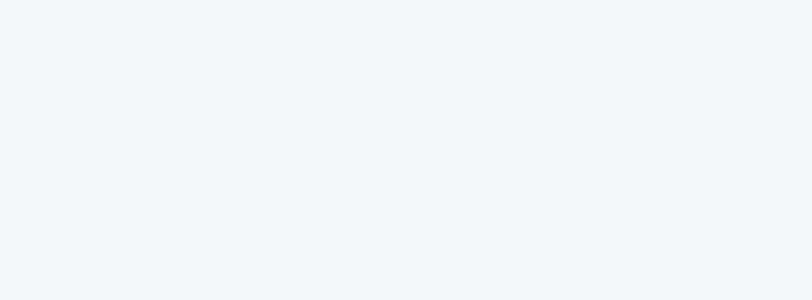
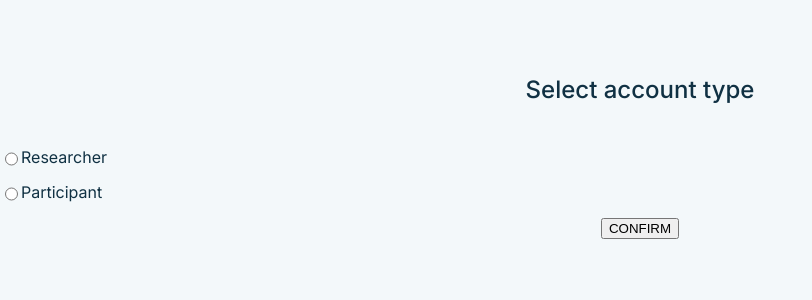
Before and after one commit to yuchenfany/research_match, a React (Create React App) app in the folder research-app/: page /type in a window 1280 px wide. Before the commit this address had no page. Shown: the top 300 px of the page, without its empty margins (0-812 px from the left). Built offline with nearby package versions, Linux system fonts and the light colour scheme.

Commit message:
set up split views for researcher and participant registration and home

```diff
--- a/research-app/src/App.js
+++ b/research-app/src/App.js
@@ -9,6 +9,7 @@ import Login from './components/Login';
 import Home from './components/Home';
 import Create from './components/Create';
 import Profile from './components/Profile';
+import Type from './components/Type';
 import Study from './components/Study';
 import Dashboard from './components/Dashboard';
 import AddStudy from './components/AddStudy';
@@ -30,6 +31,7 @@ function App() {
         <Route exact path="/study/:id" element={<Study study={study} setStudy={setStudy} user={user} setUser={setUser} />} />
         <Route exact path="/create" element={<Create user={user} setUser={setUser} />} />
         <Route exact path="/add-study" element={<AddStudy study={study} setStudy={setStudy} />} />
+        <Route exact path="/type" element={<Type user={user} setUser={setUser} />} />
         <Route exact path="/profile" element={<Profile user={user} setUser={setUser} />} />
         <Route exact path="/dashboard" element={<Dashboard user={user} />} />
       </Routes>
--- a/research-app/src/components/Create.js
+++ b/research-app/src/components/Create.js
@@ -60,7 +60,7 @@ function Create({ user, setUser }) {
     if (await userExists()) {
       setError({ message: 'Username is already taken' });
     } else {
-      navigate('/profile');
+      navigate('/type');
     }
   }
 
--- a/research-app/src/components/Profile.js
+++ b/research-app/src/components/Profile.js
@@ -115,6 +115,7 @@ function Profile({ user, setUser }) {
       phys: user.phys,
       psych: user.psych,
       med: user.med,
+      type: user.type,
     });
   };
 
@@ -133,6 +134,7 @@ function Profile({ user, setUser }) {
       phys: user.phys,
       psych: user.psych,
       med: user.med,
+      type: user.type,
     });
   };
 
@@ -151,6 +153,7 @@ function Profile({ user, setUser }) {
       phys: user.phys,
       psych: user.psych,
       med: user.med,
+      type: user.type,
     });
   };
 
@@ -169,6 +172,7 @@ function Profile({ user, setUser }) {
       phys: user.phys,
       psych: user.psych,
       med: user.med,
+      type: user.type,
     });
   };
 
@@ -187,6 +191,7 @@ function Profile({ user, setUser }) {
       phys: user.phys,
       psych: user.psych,
       med: user.med,
+      type: user.type,
     });
   };
 
@@ -205,6 +210,7 @@ function Profile({ user, setUser }) {
       phys: user.phys,
       psych: user.psych,
       med: user.med,
+      type: user.type,
     });
   };
 
@@ -225,6 +231,7 @@ function Profile({ user, setUser }) {
       phys: user.phys,
       psych: user.psych,
       med: user.med,
+      type: user.type,
     });
   };
 
@@ -245,6 +252,7 @@ function Profile({ user, setUser }) {
       phys: arr,
       psych: user.psych,
       med: user.med,
+      type: user.type,
     });
   };
 
@@ -265,6 +273,7 @@ function Profile({ user, setUser }) {
       phys: user.phys,
       psych: arr,
       med: user.med,
+      type: user.type,
     });
   };
 
@@ -285,6 +294,7 @@ function Profile({ user, setUser }) {
       phys: user.phys,
       psych: user.psych,
       med: arr,
+      type: user.type,
     });
   };
 
--- /dev/null
+++ b/research-app/src/components/Type.js
@@ -0,0 +1,72 @@
+/* eslint-disable react/prop-types */
+/* eslint-disable react/jsx-filename-extension */
+import React from 'react';
+import '../assets/index.css';
+import { useNavigate } from 'react-router-dom';
+
+function Type({ user, setUser }) {
+  const navigate = useNavigate();
+
+  function goToProfile() {
+    console.log('USER TYPE');
+    console.log(user.type);
+    if (user.type === '0') {
+      navigate('/participant-profile');
+    } else if (user.type === '1') {
+      navigate('/researcher-profile');
+    }
+  }
+
+  const updateType = async (value) => {
+    let type = 0;
+    if (value === 'researcher') {
+      type = 1;
+    }
+
+    setUser({
+      username: user.username,
+      password: user.password,
+      enrolled: user.enrolled,
+      age: user.age,
+      heightFeet: user.heightFeet,
+      heightInches: user.heightInches,
+      weight: user.weight,
+      sex: user.sex,
+      gender: user.gender,
+      allergies: user.allergies,
+      phys: user.phys,
+      psych: user.psych,
+      med: user.med,
+      type,
+    });
+  };
+
+  return (
+    <div className="Type">
+      <div className="header-left">Select account type</div>
+      <label htmlFor="form" className="radio-option">
+        <input
+          type="radio"
+          id="researcher"
+          value="researcher"
+          name="option"
+          onClick={() => updateType('researcher')}
+        />
+        <div>Researcher</div>
+      </label>
+      <label htmlFor="form" className="radio-option">
+        <input
+          type="radio"
+          id="participant"
+          value="participant"
+          name="option"
+          onClick={() => updateType('participant')}
+        />
+        <div>Participant</div>
+      </label>
+      <input className="confirm-button" type="submit" value="CONFIRM" onClick={goToProfile} />
+    </div>
+  );
+}
+
+export default Type;
```
Also changed, not shown: research-app/src/components/ResearcherHome.js (added), research-app/src/components/ResearcherProfile.js (added), 2 other files (tests, documents, lock files or other folders).
